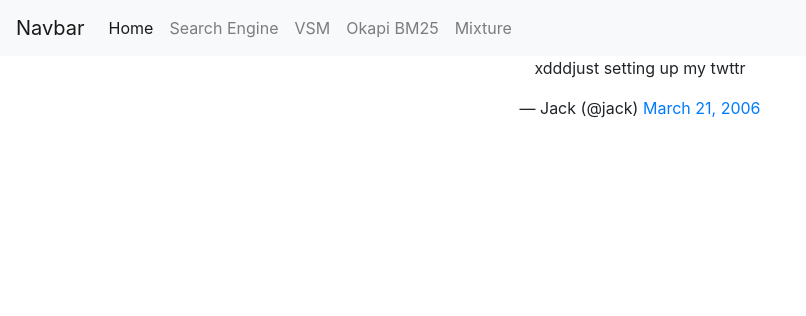
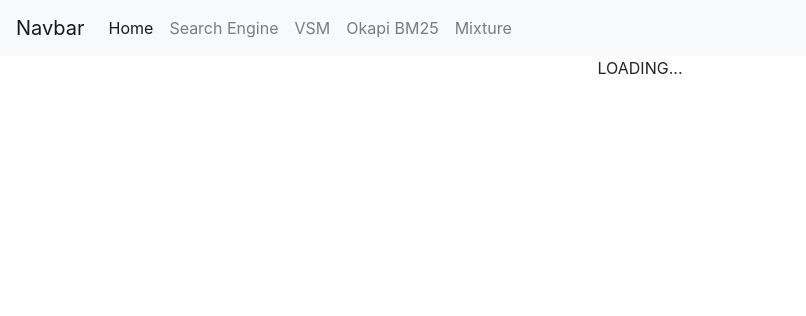
Before and after one commit to p-kirb/NewsTweetsRetrievalSystem, a Flask app: template retrival_system/web_app/templates/search_output.html in a window 1280 px wide. Shown: the top 316 px of the page, without its empty margins (0-806 px from the left). Run offline with Flask 2, Linux system fonts and the light colour scheme; the template is opened without the code that fills it: most values are stand-ins (such as "Sample title", 1, 10 or a date in 2020); parts of the project's set-up code (start-up, migrations or seed data) failed here and were passed over; some libraries are stand-ins or nearby versions.

Commit message:
fix: remove unspecified tweet content

```diff
--- a/retrival_system/web_app/templates/search_output.html
+++ b/retrival_system/web_app/templates/search_output.html
@@ -4,8 +4,8 @@
 {% block content %}
 {% for result in results %}
 <blockquote class="twitter-tweet" data-lang="en" align="center">
-    <p lang="en" dir="ltr">xdddjust setting up my twttr</p>&mdash; Jack (@jack) <a
-        href="https://twitter.com/POTUS/status/{{result}}">March 21, 2006</a>
+    <p lang="en" dir="ltr">LOADING...</p>
+    <a href="https://twitter.com/twitter/status/{{result}}"></a>
 </blockquote>
 {% endfor %}
 {% endblock %}
```
